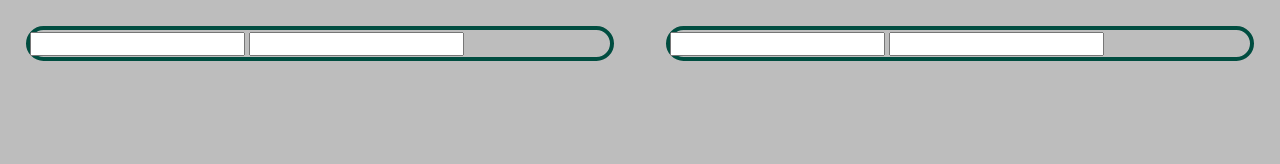
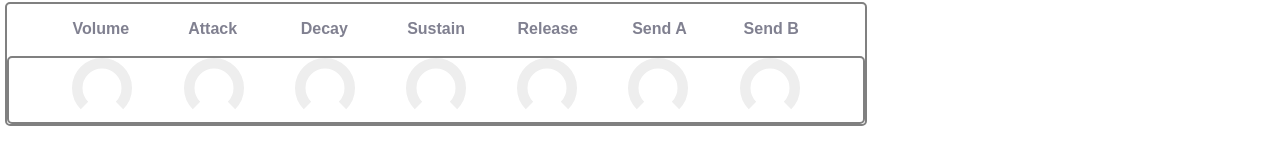
Before and after one commit to geblanco/Midi-Sequencer, a website: page js/ui/html/index.html in a window 1280 px wide. Drawn offline with nearby package versions, Linux system fonts and the light colour scheme.

Commit message:
Continue with ui

```diff
--- a/js/ui/html/index.html
+++ b/js/ui/html/index.html
@@ -4,31 +4,92 @@
   <meta charset="utf-8">
   <meta http-equiv="X-UA-Compatible" content="IE=edge,chrome=1">
   <link rel="stylesheet" type="text/css" href="styles/pure-min.css">
-  <link rel="stylesheet" type="text/css" href="styles/index.css">
+  <!-- <link rel="stylesheet" type="text/css" href="styles/index.css"> -->
   <link rel="stylesheet" type="text/css" href="styles/grids-responsive-min.css">
   <link rel="stylesheet" type="text/css" href="styles/font-awesome.css">
-  <script type="text/javascript" src="scripts/jquery.min.js"></script>
+  <script src="http://ajax.googleapis.com/ajax/libs/jquery/1.9.0/jquery.min.js"></script>
+  <!-- <script type="text/javascript" src="scripts/jquery.min.js"></script> -->
   <script type="text/javascript" src="scripts/jquery-knobs.min.js"></script>
   <title>MIDI Sequencer</title>
+  <style type="text/css">
+    div.demo{ text-align: center;}
+    div.demo > p{font-size: 20px}
+    body{
+      padding: 0;
+      margin: 0px 5px;
+      font-family: Georgia, Times, "Times New Roman", serif;
+      font-weight: 600;
+      color: #808090;
+      text-rendering: optimizelegibility;
+    }
+    div.bordered{
+      margin-top: 2px;
+      border: 2px solid #808080;
+      border-radius: 5px;
+    }
+  </style>
 </head>
 <body>
   <div class="content-wrapper">
-    <div class="content">
+    <div class="demo">
       <div class="pure-g">
-        <div class="pure-u-1-2">
-          <div class="track-box">
-            <input type="text" class="dial" data-fgColor="#222222" data-rotation="clockwise" data-angleOffset="-135" data-angleArc="270" data-width="100">
-            <input type="text" class="dial" data-fgColor="#222222" data-rotation="clockwise" data-angleOffset="-135" data-angleArc="270" data-width="100">
-          </div>
-        </div>
-        <div class="pure-u-1-2">
-            <div class="track-box">
-              <input type="text" class="dial" data-fgColor="#222222" data-rotation="clockwise" data-angleOffset="-135" data-angleArc="270" data-width="100">
-              <input type="text" class="dial" data-fgColor="#222222" data-rotation="clockwise" data-angleOffset="-135" data-angleArc="270" data-width="100">
+        <!-- <div class="pure-u-11-12"> -->
+          <div class="pure-g bordered">
+            <div class="pure-u-1">
+              <div class="pure-u-1-8">
+                <p>Volume</p>
+              </div>
+              <div class="pure-u-1-8">
+                <p>Attack</p>
+              </div>
+              <div class="pure-u-1-8">
+                <p>Decay</p>
+              </div>
+              <div class="pure-u-1-8">
+                <p>Sustain</p>
+              </div>
+              <div class="pure-u-1-8">
+                <p>Release</p>
+              </div>
+              <div class="pure-u-1-8">
+                <p>Send A</p>
+              </div>
+              <div class="pure-u-1-8">
+                <p>Send B</p>
+              </div>
+            </div>
+            <div class="pure-u-1 bordered">
+              <div class="pure-u-1-8">
+                <input type="text" class="dial" data-displayInput=false  data-fgColor="#222222" data-rotation="clockwise" data-angleOffset="-135" data-angleArc="270" data-width="60"  data-height="60">
+              </div>
+              <div class="pure-u-1-8">
+                <input type="text" class="dial" data-displayInput=false  data-fgColor="#222222" data-rotation="clockwise" data-angleOffset="-135" data-angleArc="270" data-width="60"  data-height="60">
+              </div>
+              <div class="pure-u-1-8">
+                <input type="text" class="dial" data-displayInput=false  data-fgColor="#222222" data-rotation="clockwise" data-angleOffset="-135" data-angleArc="270" data-width="60"  data-height="60">
+              </div>
+              <div class="pure-u-1-8">
+                <input type="text" class="dial" data-displayInput=false  data-fgColor="#222222" data-rotation="clockwise" data-angleOffset="-135" data-angleArc="270" data-width="60"  data-height="60">
+              </div>
+              <div class="pure-u-1-8">
+                <input type="text" class="dial" data-displayInput=false  data-fgColor="#222222" data-rotation="clockwise" data-angleOffset="-135" data-angleArc="270" data-width="60"  data-height="60">
+              </div>
+              <div class="pure-u-1-8">
+                <input type="text" class="dial" data-displayInput=false  data-fgColor="#222222" data-rotation="clockwise" data-angleOffset="-135" data-angleArc="270" data-width="60"  data-height="60">
+              </div>
+              <div class="pure-u-1-8">
+                <input type="text" class="dial" data-displayInput=false  data-fgColor="#222222" data-rotation="clockwise" data-angleOffset="-135" data-angleArc="270" data-width="60"  data-height="60">
+              </div>
             </div>
           </div>
+        <!-- </div> -->
       </div>
     </div>
   </div>
+  <script type="text/javascript">
+    $(document).ready(function() {
+      $('.dial').knob()
+    })
+  </script>
 </body>
 </html>
--- a/js/ui/main.js
+++ b/js/ui/main.js
@@ -13,7 +13,8 @@ app.on('ready', function() {
     resizable: true,
     darkTheme: true,
     show: true,
-    title: 'MIDI Sequencer'
+    title: 'MIDI Sequencer',
+    frame: false
   })
 
   mainWindow.loadURL(`file://${join(__dirname, 'html', 'index.html')}`)
```
